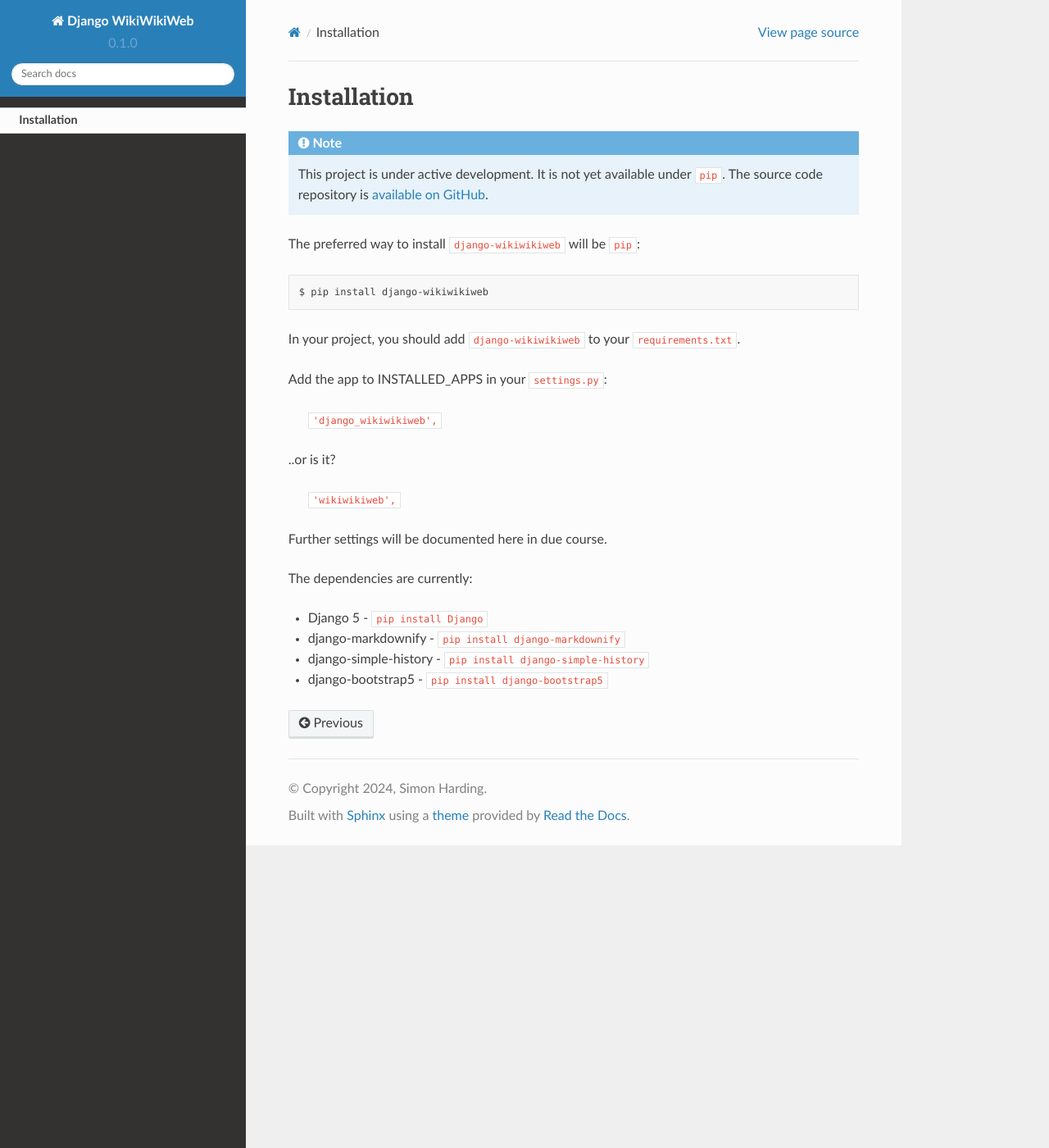
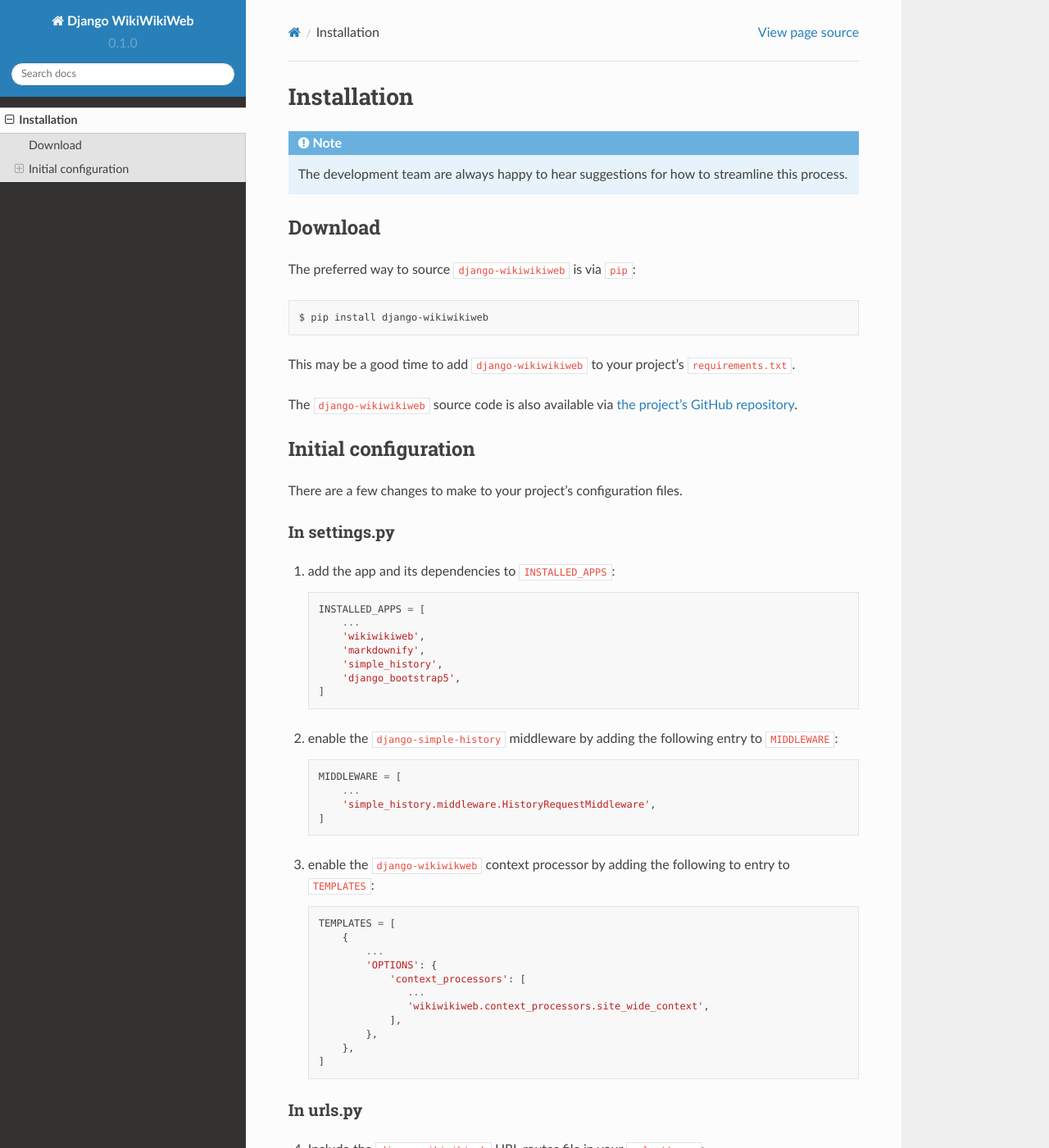
Before and after one commit to simonharris/django-wikiwikiweb, a Sphinx documentation site: the page built from docs/source/installation.rst, in a window 1280 px wide and 1400 px high. Shown: the whole window at 82% size. Built offline with Sphinx 7.4.7 and the Read the Docs theme 2.0.0, drawn with Linux system fonts in a browser that asks for light colours; pages that are not in the unit, such as notebooks, are missing from menus; some of the changed text lies outside the part shown.

Commit message:
Work on installation instructions

```diff
--- a/docs/source/index.rst
+++ b/docs/source/index.rst
@@ -13,4 +13,7 @@ Contents
 
 .. toctree::
 
-   installation
+    installation
+    quickstart for admins
+    dev guide eg templatetags
+    end user guide
--- a/docs/source/installation.rst
+++ b/docs/source/installation.rst
@@ -4,30 +4,99 @@ Installation
 
 .. note::
 
-   This project is under active development. It is not yet available under ``pip``. The source code repository is `available on GitHub <https://github.com/simonharris/django-wikiwikiweb>`_.
+    The development team are always happy to hear suggestions for how to streamline this process.
 
+Download
+~~~~~~~~
 
-The preferred way to install ``django-wikiwikiweb`` will be ``pip``::
+The preferred way to source ``django-wikiwikiweb`` is via ``pip``::
 
     $ pip install django-wikiwikiweb
 
+This may be a good time to add ``django-wikiwikiweb`` to your project's ``requirements.txt``.
 
-In your project, you should add ``django-wikiwikiweb`` to your ``requirements.txt``.
+The ``django-wikiwikiweb`` source code is also available via `the project's GitHub repository <https://github.com/simonharris/django-wikiwikiweb>`_.
 
-Add the app to INSTALLED_APPS in your ``settings.py``:
+Initial configuration
+~~~~~~~~~~~~~~~~~~~~~
 
-   ``'django_wikiwikiweb',``
-
-..or is it?
-
-    ``'wikiwikiweb',``
-
-Further settings will be documented here in due course.
+There are a few changes to make to your project's configuration files.
 
 
-The dependencies are currently:
+In settings.py
+^^^^^^^^^^^^^^
 
-* Django 5 - ``pip install Django``
-* django-markdownify - ``pip install django-markdownify``
-* django-simple-history - ``pip install django-simple-history``
-* django-bootstrap5 - ``pip install django-bootstrap5``
+1) add the app and its dependencies to ``INSTALLED_APPS``::
+
+    INSTALLED_APPS = [
+        ...
+        'wikiwikiweb',
+        'markdownify',
+        'simple_history',
+        'django_bootstrap5',
+    ]
+
+
+2) enable the ``django-simple-history`` middleware by adding the following entry to ``MIDDLEWARE``::
+
+    MIDDLEWARE = [
+        ...
+        'simple_history.middleware.HistoryRequestMiddleware',
+    ]
+
+
+3) enable the ``django-wikiwikweb`` context processor by adding the following to entry to ``TEMPLATES``::
+
+    TEMPLATES = [
+        {
+            ...
+            'OPTIONS': {
+                'context_processors': [
+                   ...
+                   'wikiwikiweb.context_processors.site_wide_context',
+                ],
+            },
+        },
+    ]
+
+
+In urls.py
+^^^^^^^^^^
+
+4) Include the ``django-wikiwikiweb`` URL routes file in your ``urlpatterns``::
+
+    urlpatterns = [
+        # To run under a path:
+        path('wiki/', include('wikiwikiweb.urls')),
+        ...
+        # OR it will also run just fine as a standalone site:
+        #path('', include('wikiwikiweb.urls')),
+        ...
+        # Don't forget Django's own routes for login/logout
+        path('accounts/', include('django.contrib.auth.urls')),
+    ]
+
+
+
+Database migrations
+^^^^^^^^^^^^^^^^^^^
+
+Finally, apply the database migrations to create the tables needed by ``django-wikiwikiweb``:
+
+
+.. code-block:: console
+
+    $ python manage.py migrate wikiwikiweb
+
+
+You should be good to go. Upon starting the Django server, you should now have an empty wiki under ``/wiki/``, or wherever you chose for it to live. A WikiWikiWeb section should now be available under the Django admin site.
+
+Therefore, there will soon be a link to a Quickstart guide for Wiki admins here.
+
+Optional settings
+^^^^^^^^^^^^^^^^^
+
+
+There are a small number of optional settings to consider.
+
+These are to follow...
```
